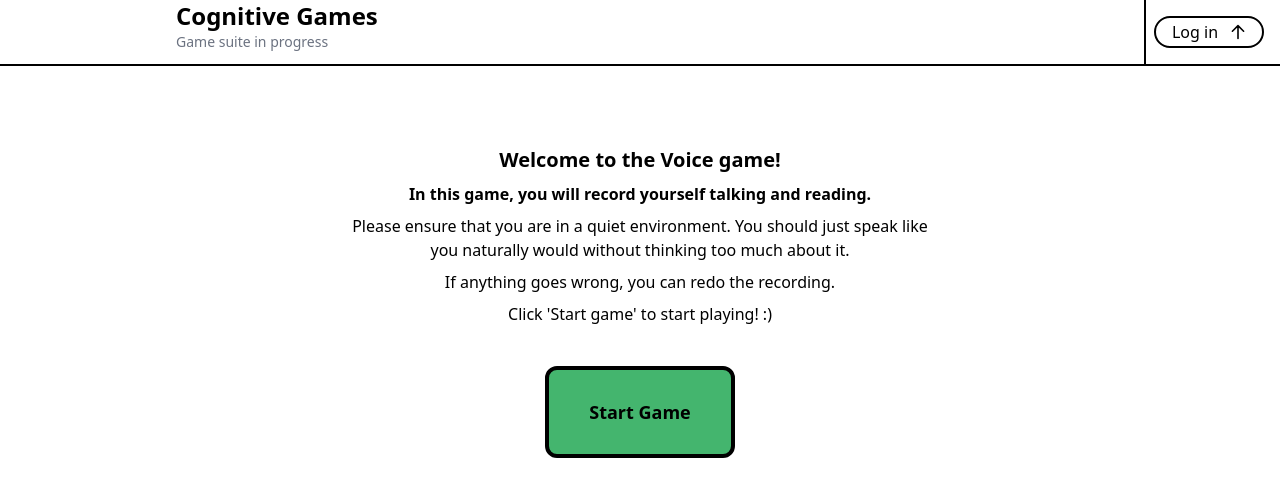
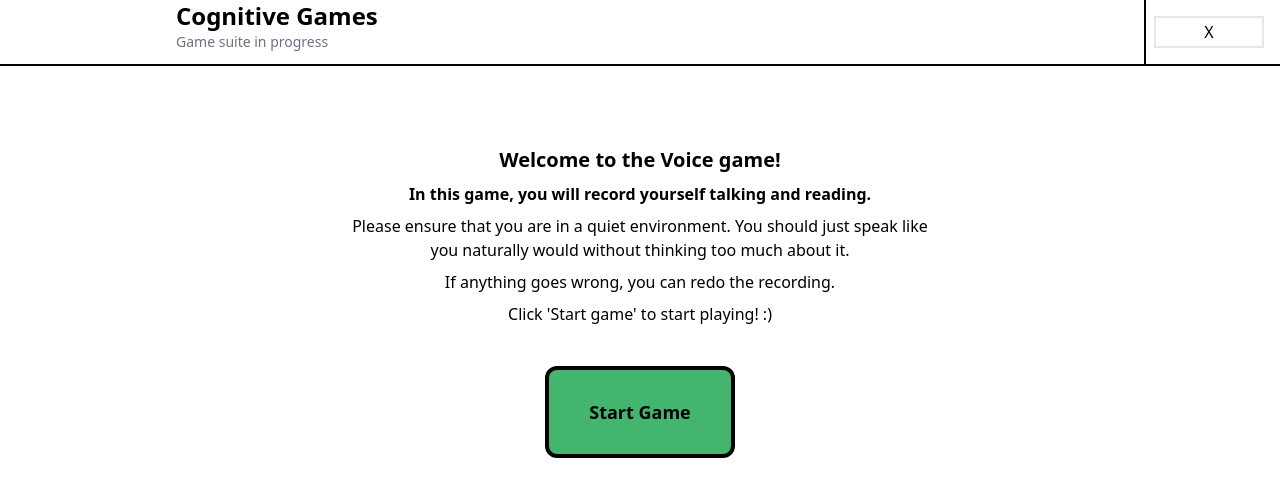
Before and after one commit to safinazbg/Panum-games, a Vue app: page /SpeechRecognition in a window 1280 px wide. Shown: the top 496 px of the page. Built offline with nearby package versions, Linux system fonts and the light colour scheme.

Commit message:
Update PanumNavigation.vue

```diff
--- a/src/components/PanumNavigation.vue
+++ b/src/components/PanumNavigation.vue
@@ -13,20 +13,20 @@
     <div
       class="w-32 h-16 border-l-2 border-black flex justify-center items-center md:mx-2"
     >
-      <button
-        class="border-2 border-black rounded-full text-center mx-2 w-36 h-8 flex justify-center items-center"
+      <div
+        class="border-2 text-center mx-2 w-36 h-8 flex justify-center items-center"
       >
-        Log in
-        <span class="ml-3"><arrowTop class="h-4 w-4"></arrowTop></span>
-      </button>
+        X
+      </div>
     </div>
   </div>
 </template>
 
 <script>
-import arrowTop from './Icons/arrowTop.vue';
 
 export default {
-    components:{arrowTop}
+    components:{
+
+    }
 }
 </script>
```
